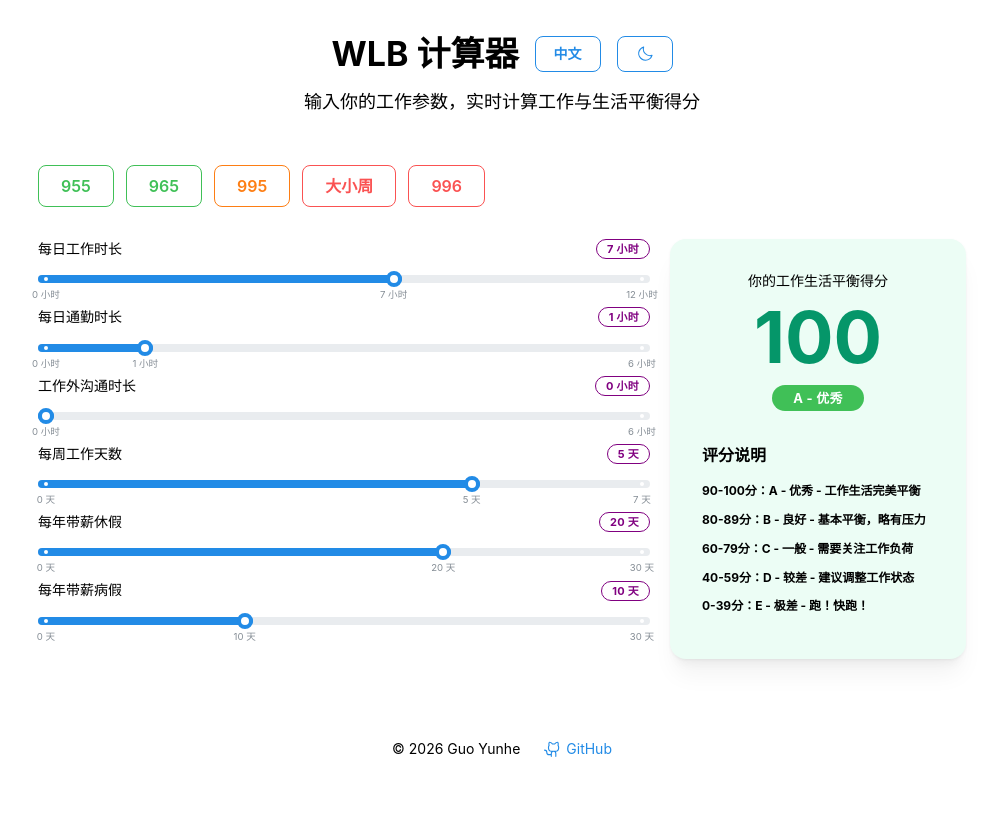
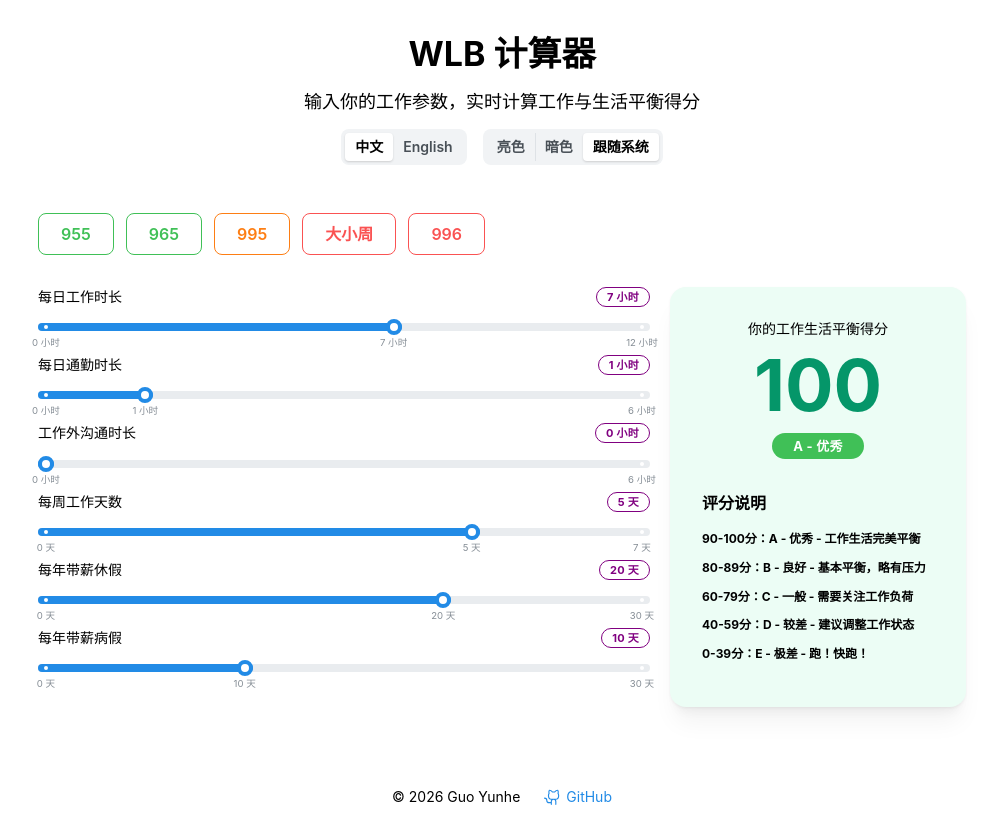
Before and after one commit to guoyunhe/wlb-calc, a React (Vite) app: page / in a window 1280 px wide. Shown: the whole page, without its empty margins (138-1135 px from the left). Before the commit the page ends 800 px from the top, so only its background shows below. Built offline with nearby package versions, Linux system fonts and the light colour scheme.

Commit message:
refactor(Header): 重构头部组件，替换按钮为分段选择器
替换原有的语言和主题切换按钮为SegmentedControl组件，调整布局结构，优化用户交互体验

```diff
--- a/src/components/Header.tsx
+++ b/src/components/Header.tsx
@@ -1,36 +1,39 @@
-import { Title, Text, Button, Flex, Box, useMantineColorScheme } from "@mantine/core";
+import { Title, Text, Flex, Box, useMantineColorScheme, SegmentedControl } from "@mantine/core";
 import { useTranslation } from "react-i18next";
-import { Sun, Moon } from "@phosphor-icons/react";
 
 export default function Header() {
   const { t, i18n } = useTranslation();
-  const { colorScheme, toggleColorScheme } = useMantineColorScheme();
-
-  const toggleLanguage = () => {
-    i18n.changeLanguage(i18n.language === "zh" ? "en" : "zh");
-  };
+  const { colorScheme, setColorScheme } = useMantineColorScheme();
 
   return (
     <Box mb="xl" style={{ textAlign: "center" }}>
-      <Flex justify="center" gap="md" align="center" mb="sm">
-        <Title order={1} size="h1">
-          {t("title")}
-        </Title>
-        <Button size="sm" variant="outline" onClick={toggleLanguage}>
-          {t(`language.${i18n.language}`)}
-        </Button>
-        <Button
-          size="sm"
-          variant="outline"
-          onClick={() => toggleColorScheme()}
-          title={t(`theme.${colorScheme}`)}
-        >
-          {colorScheme === "dark" ? <Sun size={18} /> : <Moon size={18} />}
-        </Button>
-      </Flex>
-      <Text color="dimmed" size="lg">
+      <Title order={1} size="h1" mb="sm">
+        {t("title")}
+      </Title>
+      <Text color="dimmed" size="lg" mb="sm">
         {t("subtitle")}
       </Text>
+      <Flex justify="center" gap="md" align="center" wrap="wrap">
+        <SegmentedControl
+          value={i18n.language}
+          onChange={(value) => i18n.changeLanguage(value)}
+          data={[
+            { value: "zh", label: t("language.zh") },
+            { value: "en", label: t("language.en") },
+          ]}
+          size="sm"
+        />
+        <SegmentedControl
+          value={colorScheme}
+          onChange={(value) => setColorScheme(value as "light" | "dark" | "auto")}
+          data={[
+            { value: "light", label: t("theme.light") },
+            { value: "dark", label: t("theme.dark") },
+            { value: "auto", label: t("theme.auto") },
+          ]}
+          size="sm"
+        />
+      </Flex>
     </Box>
   );
 }
```
